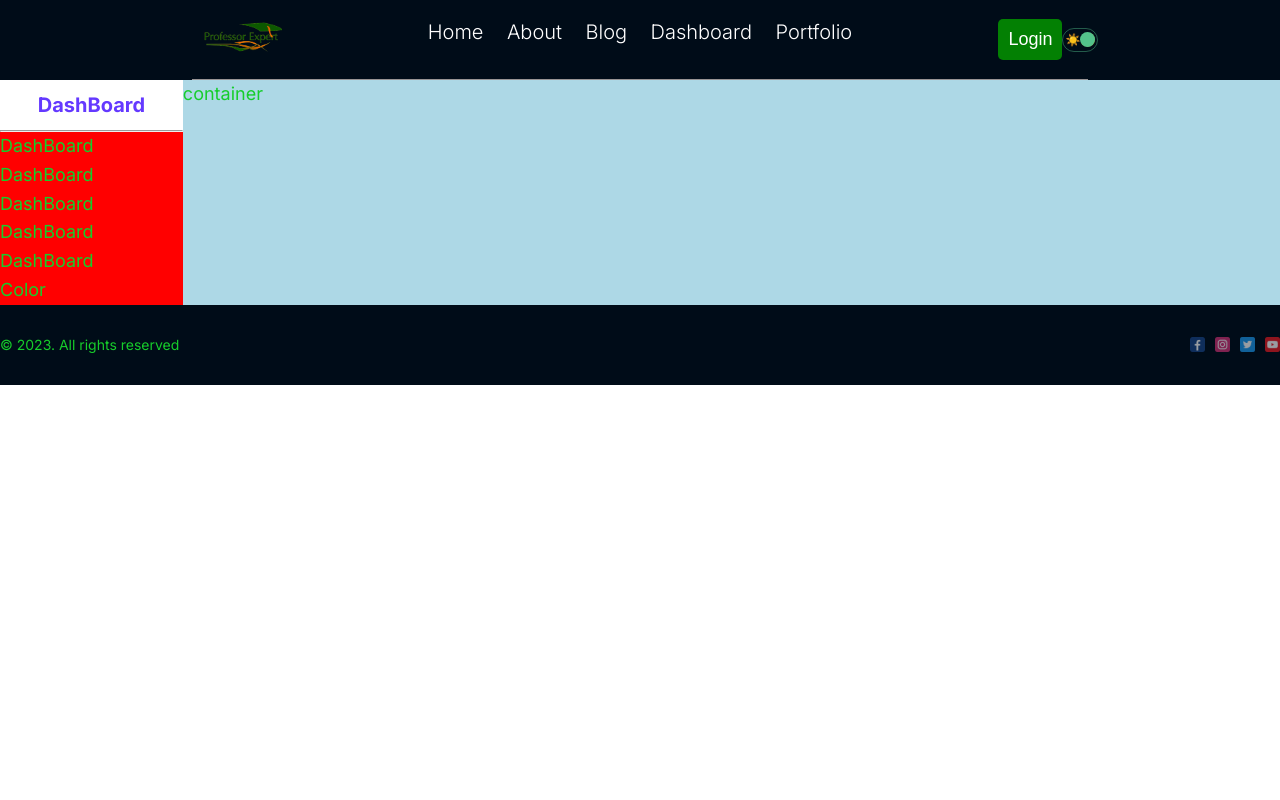
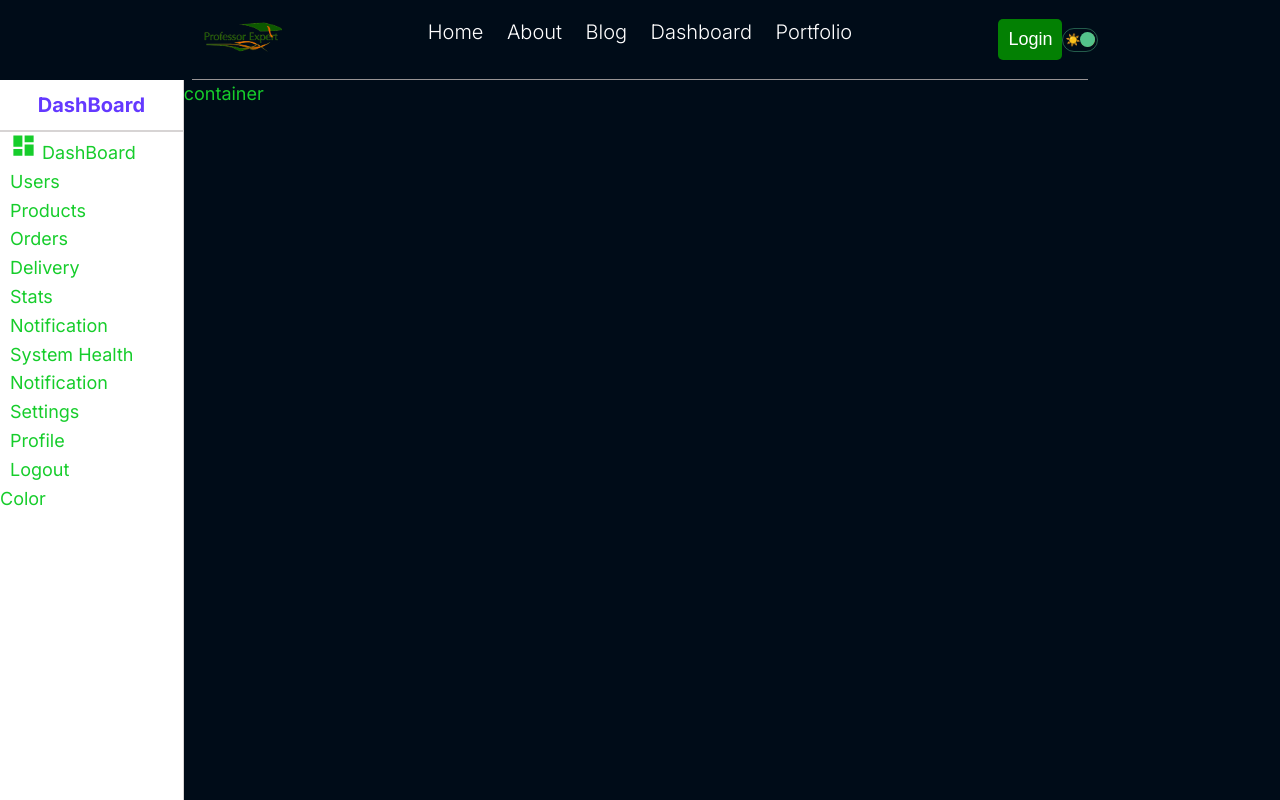
Before and after one commit to ngaridennis33/sniptech, a Next.js app: page /dashboard in a window 1280 px wide. Shown: the top 800 px of the page. Built offline with nearby package versions, Linux system fonts and the light colour scheme.

Commit message:
Updated the README.md file and also installed the material ui theme

```diff
--- a/src/app/dashboard/page.module.css
+++ b/src/app/dashboard/page.module.css
@@ -3,6 +3,5 @@
 }
 
 .homeContainer{
-    background-color: lightblue;
     flex: 6;
 }
--- a/src/app/globals.css
+++ b/src/app/globals.css
@@ -157,7 +157,6 @@ a{
   display: flex;
   flex-direction: column;
   justify-content: space-between;
-  background-color: red;
 }
 
 
--- a/src/components /dashboard/sideBar/SideBar.jsx
+++ b/src/components /dashboard/sideBar/SideBar.jsx
@@ -1,5 +1,7 @@
+"use client"
 import React from 'react'
 import styles from './sideBar.module.css'
+import DashboardIcon from '@mui/icons-material/Dashboard';
 
 const SideBar = () => {
   return (
@@ -9,12 +11,19 @@ const SideBar = () => {
     </div>
      <hr className={styles.hr}/>
     <div className={styles.center}>
-        <ul>
-            <li> <span> DashBoard</span></li>
-            <li> <span> DashBoard</span></li>
-            <li> <span> DashBoard</span></li>
-            <li> <span> DashBoard</span></li>
-            <li> <span> DashBoard</span></li>
+        <ul className={styles.list}>
+            <li className={styles.listItem}> <DashboardIcon/> <span> DashBoard</span></li>
+            <li className={styles.listItem}> <span> Users</span></li>
+            <li className={styles.listItem}> <span> Products</span></li>
+            <li className={styles.listItem}> <span> Orders</span></li>
+            <li className={styles.listItem}> <span> Delivery</span></li>
+            <li className={styles.listItem}> <span> Stats</span></li>
+            <li className={styles.listItem}> <span> Notification</span></li>
+            <li className={styles.listItem}> <span> System Health</span></li>
+            <li className={styles.listItem}> <span> Notification</span></li>
+            <li className={styles.listItem}> <span> Settings</span></li>
+            <li className={styles.listItem}> <span> Profile</span></li>
+            <li className={styles.listItem}> <span> Logout</span></li>
         </ul>
     </div>
     <div className={styles.bottom}>Color</div>
--- a/src/components /dashboard/sideBar/sideBar.module.css
+++ b/src/components /dashboard/sideBar/sideBar.module.css
@@ -1,9 +1,12 @@
 .sidebar{
     flex: 1;
+    border-right: 0.5px solid rgb(215, 212, 212);
+    min-height: 100vh;
+    background-color: #fff;
+
 }
 
 .top{
-    background-color: #fff;
     height: 50px;
     display: flex;
     align-items: center;
@@ -18,5 +21,15 @@
 
 .hr{
     height:0;
-    border: 0.5px solod lightgray;
+    border: 0.5px solid rgb(215, 212, 212);
 }
+
+.center{
+    padding-left: 10px;
+}
+
+.list{
+    list-style: none;
+    margin: 0;
+    padding: 0;
+}
```
Also changed, not shown: package.json (+6 -3 lines), 2 other files (tests, documents, lock files or other folders).
